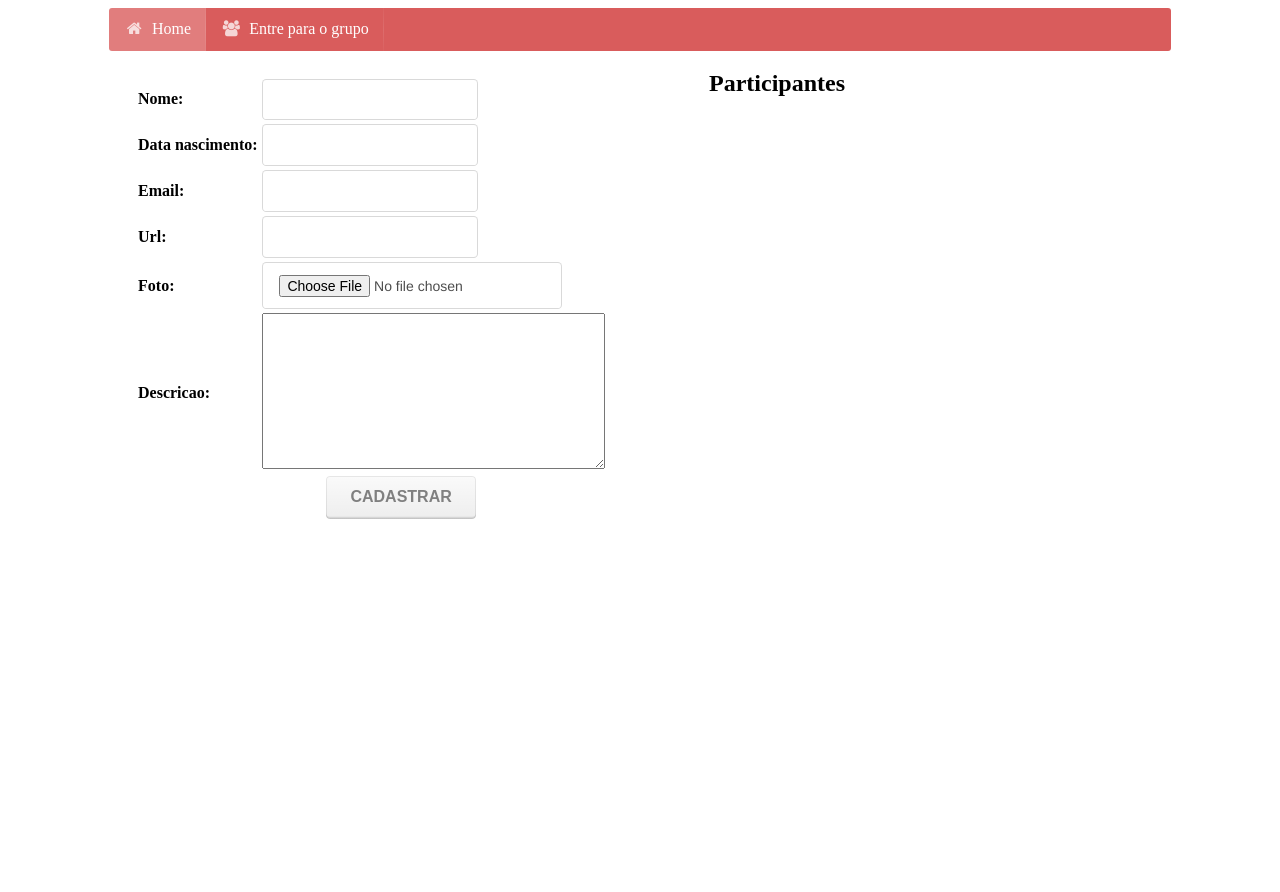
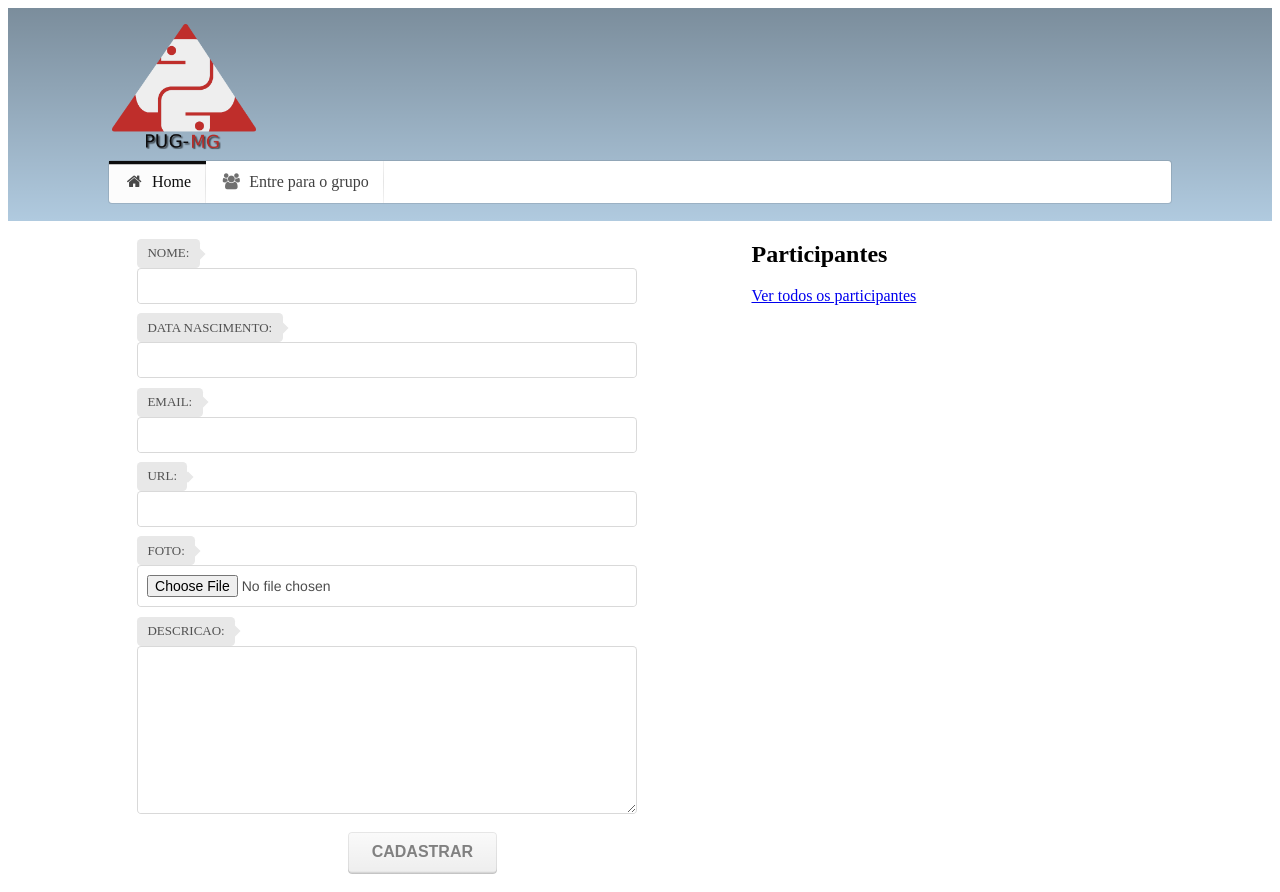
Before and after one commit to pythonmg/python-mg, a Django app: page /participantes/cadastrar/ in a window 1280 px wide. Before the commit the page ends 519 px from the top, so only its background shows below. Run offline with Django 3.2, Linux system fonts and the light colour scheme; data that the repository does not hold is empty; parts of the project's set-up code (start-up, migrations or seed data) failed here and were passed over; some libraries are stand-ins or nearby versions.

Commit message:
adicionar um estilo, listagem de participantes

```diff
--- a/apps/participantes/context_processors.py
+++ b/apps/participantes/context_processors.py
@@ -1,7 +1,6 @@
 # coding: utf-8
 
 from .models import Participante
-
 
 def participantes_list(request):
     """
@@ -10,6 +9,5 @@ def participantes_list(request):
         o context para que seja possivel acessar
         sempre os participantes.
     """
-    return {
-        'participantes': Participante.objects.filter(aprovado=True),
-    }
+    listagem = Participante.objects.filter(aprovado=True).order_by('?')[:20]
+    return {'participantes': listagem}
--- a/apps/participantes/urls.py
+++ b/apps/participantes/urls.py
@@ -4,4 +4,5 @@ from django.conf.urls import patterns, include, url
 urlpatterns = patterns('',
     url(r'^cadastrar/$', 'apps.participantes.views.cadastrar', name='participante_cadastro'),
     url(r'^(?P<id>\d+)/$', 'apps.participantes.views.detalhe', name='participante_detalhe'),
+    url(r'^$', 'apps.participantes.views.listagem', name='participante_listagem'),
 )
--- a/apps/participantes/views.py
+++ b/apps/participantes/views.py
@@ -25,3 +25,7 @@ def detalhe(request, id, template='participantes/detalhe.html'):
 	except Participante.DoesNotExist:
 		raise Http404
 	return render(request, template, {'participante': participante})
+
+def listagem(request, template='participantes/listagem.html'):
+	lista = Participante.objects.filter(aprovado=True).order_by('nome')
+	return render(request, template, {'lista': lista})
--- /dev/null
+++ b/static/css/style.css
@@ -0,0 +1,23 @@
+.header{
+	height: 200px;
+	margin: 0 auto;
+	background-color: #B0CADF;/*#176161*/
+	background-image: linear-gradient(to top, transparent, rgba(0,0,0,.3));
+	padding: 1% 8% 0% 8%;
+}
+
+.pagina{
+}
+
+.cl{
+	clear: both;
+	height: 0px;
+}
+
+.participante_item{
+	overflow: hidden;
+	padding: 5px;
+	border: 1px solid #ccc;
+	margin-bottom: 3px;
+	border-radius: 6px;
+}
--- a/templates/base.html
+++ b/templates/base.html
@@ -8,37 +8,63 @@
   <title>PUG - MG</title>
 
   <link rel="stylesheet" type="text/css" href="{% static "css/semantic.css" %}">
-  <script src="http://code.jquery.com/jquery-1.5.js"></script>
+  <link rel="stylesheet" type="text/css" href="{% static "css/style.css" %}">
+  <script src="http://code.jquery.com/jquery-1.9.1.js"></script>
+  <script src="http://code.jquery.com/ui/1.10.3/jquery-ui.js"></script>
   <script type="text/javascript" src="{% static "js/semantic.js" %}"></script>
 
 </head>
+<script type="text/javascript">
+  $(function(){
+    $( "#participantes" ).sortable();
+    $( "#participantes" ).disableSelection();
+  })
+</script>
+<style type="text/css">
+  .logo{
+  background-image: url("{% static 'images/logo-pug-mg.png' %}");
+  background-repeat: no-repeat;
+  background-size: 150px 130px;
+  height: 70%;
+}
+</style>
 <body id="example" class="index">
-  <div class="row">
-    <div class="ui page column grid">
-      <nav class="ui red inverted menu">
+  <div class="header index">
+  <div class="logo"></div>
+    <div class="menu">
+        <div class="ui page column grid" style="padding : 0;">
+          <nav class="ui menu">
       <a href="{% url 'home' %}" class="active item"><i class="home icon"></i> Home</a>
       <a href="{% url 'participante_cadastro' %}" class="item"><i class="users icon"></i> Entre para o grupo</a>
           </nav>
       </div>
     </div>
-
+  </div>
+  <div class="content">
     <main class="ui two column page grid">
-    <aside class="column" style="width:55%">
+      <aside class="column pagina" style="width:59%">
         {% block frame %}
         {% endblock frame %}
       </aside>
-    <aside class="column" style="width:40% !important; right:0px;">
+      <aside class="column pagina" style="width:40% !important; right:0px;">
         <h2>Participantes</h2>
+        <div id="participantes">
           {% for p in participantes %}
-          <div>
-            <img style="float:left" width="50px" height="60px" src="{{ p.foto.url }}" />
-            <p style="float:right">
+            <div class="participante_item">
+<!--              <div style="float:left;margin-right:10px">
+                <img style="" width="50px" height="60px" src="{{ p.foto.url }}" />
+              </div> -->
+              <div style="float:left">
                 {{ p.nome }}<br />
-              {{ p.descricao }}
-            </p>
-          </div><br />
+                <a href="{{ p.url }}" target="_blank">{{ p.url }}</a>
+              </div>
+              <div class="cl"></div>
+            </div>
           {% endfor %}
+        </div>
+        <a href="{% url 'participante_listagem' %}">Ver todos os participantes</a>
       </aside>
     </main>
+  </div>
 </body>
 </html>
--- a/templates/default.html
+++ /dev/null
@@ -1 +0,0 @@
-teste
--- a/templates/participantes/cadastrar.html
+++ b/templates/participantes/cadastrar.html
@@ -4,9 +4,10 @@
 	$(document).ready(function(){
 		//$('#id_foto').addClass('ui button');
 		$('.tabela_cadastro').children().children().each(function(index){
-			$(this).children('td').addClass('ui input');
-			//$(this).children('th').addClass('ui pointing right label label_tabela');
+			$(this).children('td').addClass('ui input field input_tabela');
+			$(this).children('th').addClass('ui pointing right label label_tabela');
 		});
+		//$('#id_data_nascimento').datepicker();
 	});
 </script>
 <style type="text/css">
@@ -15,12 +16,23 @@
 		padding: 10px;
 	}
 	.label_tabela{
+		margin-top: -9px !important;
 		text-align: right;
+	}
+	.input_tabela{
+		width: 100%;
+	}
+	.input_tabela input{
+		padding: 9px !important;
+	}
+	textarea{
+		border-color:gray;
+		resize:vertical;
 	}
 </style>
  <form method="post" id="form" action="." class="cadastro_pessoas" enctype="multipart/form-data">
  	{% csrf_token %}
- 	<table class="tabela_cadastro">
+ 	<table cellpadding="0" class="tabela_cadastro ui form">
     	{{ formset.as_table }}
  	</table>
  	<div style="text-align:center !important">
```
Also changed, not shown: templates/participantes/listagem.html (+5 -7 lines), media/participantes/1460039_230467967118228_1387337826_n.jpg (deleted), static/images/logo-pug-mg.png (added). Lines whose indentation alone changed are shown as unchanged.
